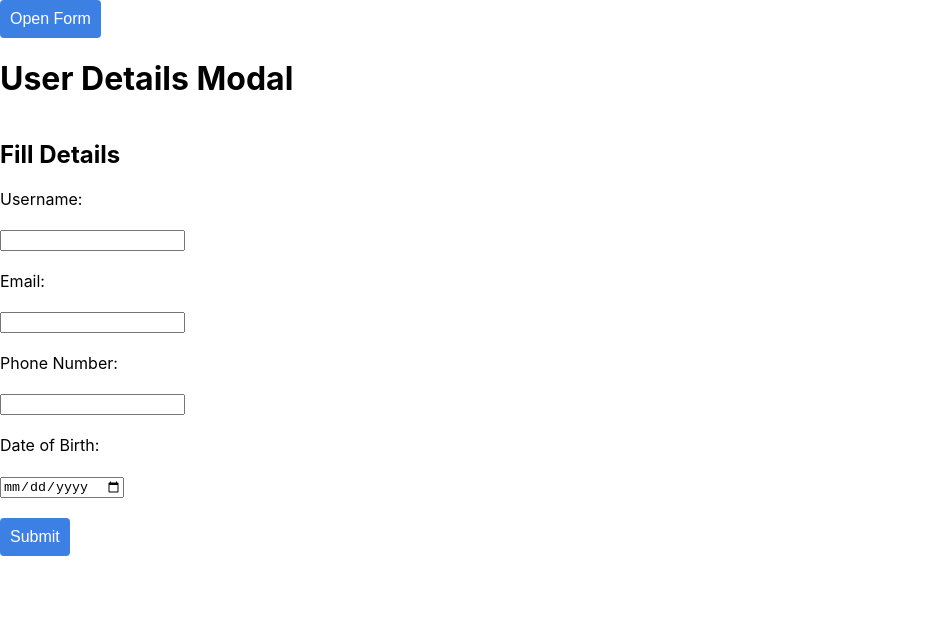
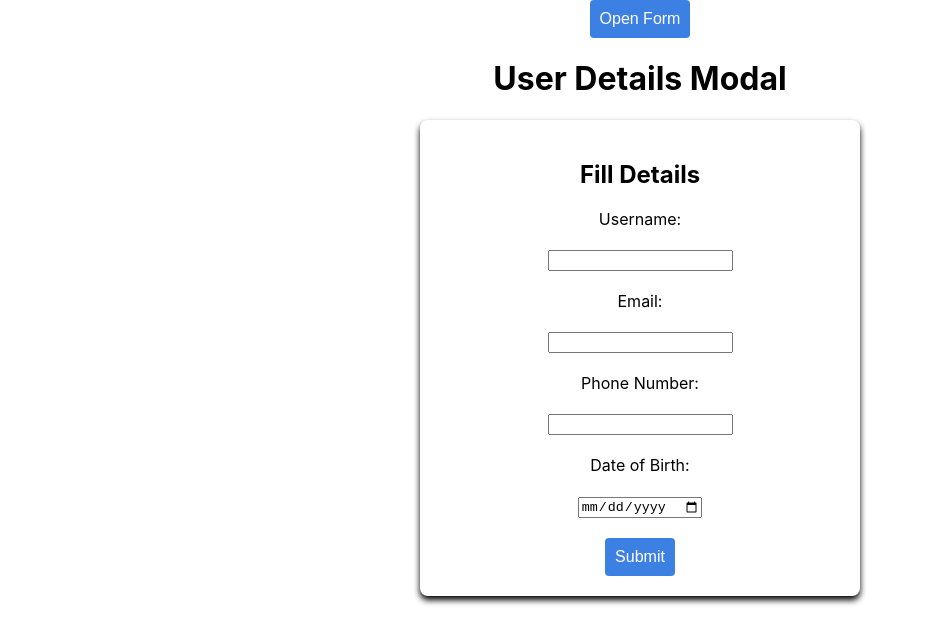
Before and after one commit to deepti-wali/xmodal, a React (Create React App) app: page / in a window 1280 px wide. Both pictures are taken after a click on the button "Open Form". Shown: the top 644 px of the page, without its empty margins (0-928 px from the left). Built offline with nearby package versions, Linux system fonts and the light colour scheme.

Commit message:
first commit

```diff
--- a/src/Xmodal.css
+++ b/src/Xmodal.css
@@ -1,6 +1,6 @@
 .modal {
   display: flex;
-
+  flex-direction: column;
   align-items: center;
   justify-content: left;
 }
@@ -10,16 +10,18 @@
 
   align-items: center;
   justify-content: center;
+  background-color: white;
+  border-radius: 8px;
+  padding: 20px;
+  width: 400px;
+  text-align: center;
+  box-shadow: 0px 4px 6px rgba(0, 0, 0.1);
 }
 .app {
-  /* font-family: Arial, sans-serif;
-  background-color: #f0f8ff;
-  /* min-height: 100vh; */
-  /* display: flex;
+  display: flex;
   flex-direction: column;
   align-items: center;
   justify-content: center;
-  color: #333; */
 }
 
 .submit-button {
--- a/src/Xmodal.js
+++ b/src/Xmodal.js
@@ -40,29 +40,28 @@ const XModal = () => {
     }
   };
 
-  const handleOpenModal = () => {
+  const handleOpenModal = (e) => {
+    // if (e.target.className === "modal") {
     setIsOpen(true);
+    // }
   };
 
   const handleCloseModal = (e) => {
-    if (
-      e.target.className === "modal" ||
-      e.target.className === "modal-content"
-    ) {
+    if (e.target.className === "modal-content") {
       setIsOpen(false);
     }
   };
 
   return (
-    <div className="app">
+    <div className="modal">
       <button onClick={handleOpenModal} className="submit-button">
         Open Form
       </button>
       <h1>User Details Modal</h1>
 
       {isOpen && (
-        <div className="modal" onClick={handleCloseModal}>
-          <div className="modal-content">
+        <div className="modal-content" onClick={handleCloseModal}>
+          {/* <div className="modal-content"> */}
           <form onSubmit={handleSubmit}>
             <h2> Fill Details</h2>
 
@@ -122,7 +121,7 @@ const XModal = () => {
             </button>
           </form>
         </div>
-        </div>
+        // </div>
       )}
     </div>
   );
```
Lines whose indentation alone changed are shown as unchanged.
